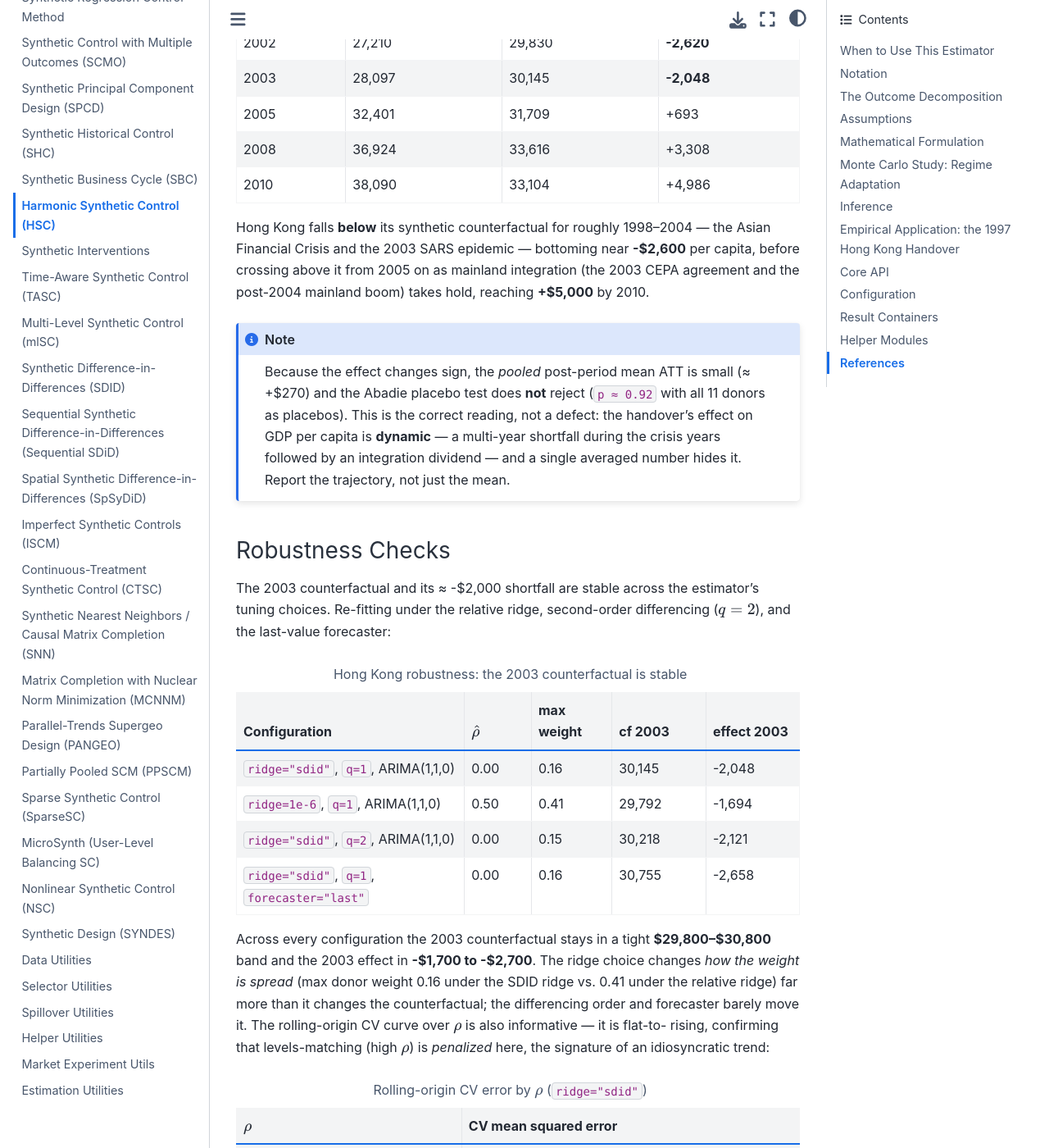
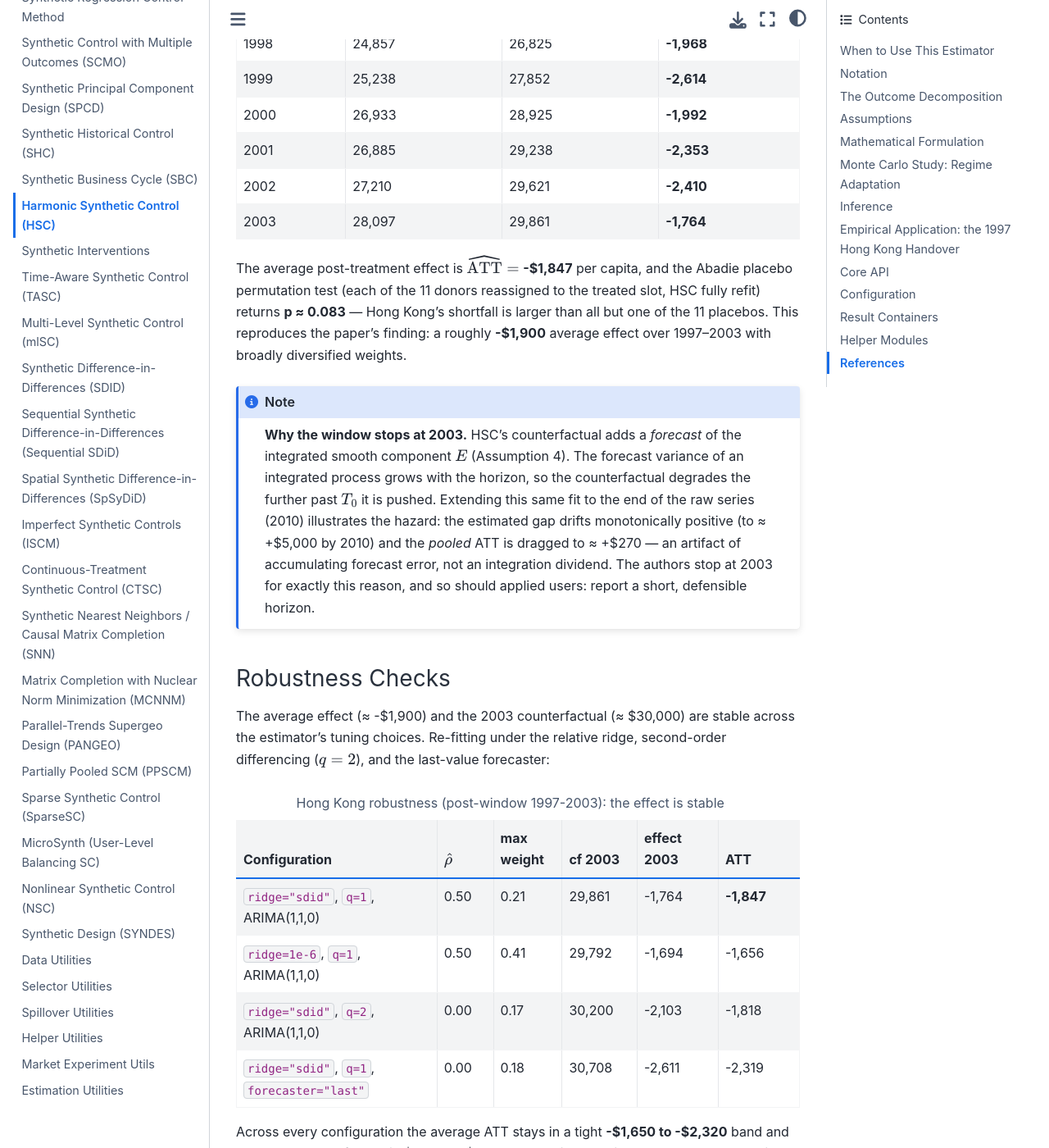
Before and after one commit to jgreathouse9/mlsynth, a Sphinx documentation site: the page built from docs/hsc.rst, in a window 1280 px wide and 1400 px high, scrolled down 8599 px. Shown: the whole window at 82% size. Built offline with Sphinx 7.4.7 and the Sphinx Book theme 1.1.4, drawn with Linux system fonts in a browser that asks for light colours; pages that are not in the unit, such as notebooks, are missing from menus; some of the changed text lies outside the part shown.

Commit message:
Add files via upload

```diff
--- a/docs/hsc.rst
+++ b/docs/hsc.rst
@@ -189,8 +189,8 @@ spurious-matching risk.
    first differences. The SDID ridge **diversifies** the donor weights (no
    corner solutions) and is the configuration the paper uses for its empirical
    application. On the 1997 Hong Kong handover it spreads weight broadly across
-   all 11 donors (largest Korea ≈ 0.16, vs ≈ 0.41 under the near-unregularized
-   relative ridge) while leaving the 2003 counterfactual essentially unchanged
+   all 11 donors (largest Korea ≈ 0.21, vs ≈ 0.41 under the near-unregularized
+   relative ridge) while leaving the counterfactual essentially unchanged
    — see :ref:`hsc-hong-kong` below.
 
 The Two Endpoints
@@ -357,11 +357,15 @@ The paper's headline application (Liu-Xu §7) revisits the economic-integration
 question of Hsiao, Ching and Wan (2012): what happened to Hong Kong's real GDP
 per capita after the 1997 handover to mainland China? The panel
 (``basedata/hong_kong_handover.csv``) is annual real GDP per capita for Hong Kong
-and **11 OECD donors**, 1961–2010, with treatment switching on in **1997**
-(:math:`T_0 = 36` pre-treatment years, 14 post). GDP per capita is the canonical
-nonstationary, trending outcome for which HSC is built, and it is unknown a
-priori whether Hong Kong's growth trend is shared with the donor pool or
-idiosyncratic — exactly the regime HSC's cross-validated :math:`\rho` resolves.
+and **11 OECD donors**, with treatment switching on in **1997**
+(:math:`T_0 = 36` pre-treatment years, 1961–1996). Following the authors, the
+post-treatment window runs **1997–2003** (:math:`T_{\text{post}} = 7`) — the
+counterfactual of an integrated process is only trustworthy a few years out (see
+the note below), so the analysis is *not* extended to the end of the raw series.
+GDP per capita is the canonical nonstationary, trending outcome for which HSC is
+built, and it is unknown a priori whether Hong Kong's growth trend is shared with
+the donor pool or idiosyncratic — exactly the regime HSC's cross-validated
+:math:`\rho` resolves.
 
 .. code-block:: python
 
@@ -372,34 +376,34 @@ idiosyncratic — exactly the regime HSC's cross-validated :math:`\rho` resolves
        "https://raw.githubusercontent.com/jgreathouse9/mlsynth/"
        "refs/heads/main/basedata/hong_kong_handover.csv"
    )
+   df = df[df["year"] <= 2003]               # authors' post-window: 1997-2003
 
    res = HSC({
        "df": df, "outcome": "gdp", "unitid": "country",
        "time": "year", "treat": "Handover",
        "ridge": "sdid",          # SDID-style ridge -> diversified weights
+       "run_inference": True,    # Abadie placebo permutation
        "display_graphs": True,
    }).fit()
 
-   print("selected rho:", round(res.selected_rho, 3))          # 0.0
-   yrs = list(res.inputs.time_labels)
-   i03 = yrs.index(2003)
-   print("2003 counterfactual:", round(res.counterfactual_full[i03]))   # 30145
-   print("2003 effect:", round(res.inputs.Y_post[i03 - res.inputs.T0]
-                               - res.counterfactual_full[i03]))          # -2048
+   print("selected rho:", round(res.selected_rho, 3))   # 0.5
+   print("ATT 1997-2003:", round(res.att))              # -1847
+   print("placebo p-value:", round(res.p_value, 3))     # 0.083
    for k, v in sorted(res.weights_by_donor.items(), key=lambda kv: -kv[1]):
        print(f"  {k:12s} {v:.3f}")
 
 **Donor weights.** With the SDID ridge the design leans on a *broad* mix of
-donors rather than a handful — the largest weight is Korea ≈ 0.16, followed by
-Germany ≈ 0.13, the US ≈ 0.12 and Italy ≈ 0.11, with the remaining seven donors
-each contributing 0.05–0.09. This is the diversification the paper reports;
-under the near-unregularized relative ridge the same fit collapses most of the
-weight onto Korea (≈ 0.41).
+donors rather than a handful — the largest weight is Korea ≈ 0.21, followed by
+Germany ≈ 0.15, the US ≈ 0.15 and Italy ≈ 0.12, with the remaining seven donors
+each contributing 0.01–0.10. This is the diversification the paper reports; under
+the near-unregularized relative ridge the same fit collapses most of the weight
+onto Korea (≈ 0.41).
 
-**The counterfactual path.** Cross-validation selects :math:`\hat\rho = 0`
-(lean to differencing), consistent with Hong Kong's post-handover growth being
-substantially idiosyncratic. The estimated effect is **not monotone**, and that
-is the substantive finding:
+**The counterfactual path.** Cross-validation selects :math:`\hat\rho = 0.5` — a
+genuine interior allocation, blending levels and differences. Hong Kong sits
+**below** its synthetic counterfactual throughout the post-handover window, a
+persistent shortfall spanning the Asian Financial Crisis (1998) and the 2003 SARS
+epidemic:
 
 .. list-table:: HSC counterfactual vs. observed real GDP per capita (USD), ``ridge="sdid"``
    :header-rows: 1
@@ -411,97 +415,103 @@ is the substantive finding:
      - Effect
    * - 1997
      - 26,632
-     - 26,059
-     - +573
+     - 26,459
+     - +173
    * - 1998
      - 24,857
-     - 26,578
-     - **-1,721**
+     - 26,825
+     - **-1,968**
    * - 1999
      - 25,238
-     - 27,748
-     - **-2,510**
+     - 27,852
+     - **-2,614**
+   * - 2000
+     - 26,933
+     - 28,925
+     - **-1,992**
+   * - 2001
+     - 26,885
+     - 29,238
+     - **-2,353**
    * - 2002
      - 27,210
-     - 29,830
-     - **-2,620**
+     - 29,621
+     - **-2,410**
    * - 2003
      - 28,097
-     - 30,145
-     - **-2,048**
-   * - 2005
-     - 32,401
-     - 31,709
-     - +693
-   * - 2008
-     - 36,924
-     - 33,616
-     - +3,308
-   * - 2010
-     - 38,090
-     - 33,104
-     - +4,986
+     - 29,861
+     - **-1,764**
 
-Hong Kong falls **below** its synthetic counterfactual for roughly 1998–2004 —
-the Asian Financial Crisis and the 2003 SARS epidemic — bottoming near
-**-$2,600** per capita, before crossing above it from 2005 on as mainland
-integration (the 2003 CEPA agreement and the post-2004 mainland boom) takes
-hold, reaching **+$5,000** by 2010.
+The average post-treatment effect is :math:`\widehat{\text{ATT}} =`
+**-$1,847** per capita, and the Abadie placebo permutation test (each of the 11
+donors reassigned to the treated slot, HSC fully refit) returns
+**p ≈ 0.083** — Hong Kong's shortfall is larger than all but one of the 11
+placebos. This reproduces the paper's finding: a roughly **-$1,900** average
+effect over 1997–2003 with broadly diversified weights.
 
 .. note::
 
-   Because the effect changes sign, the *pooled* post-period mean ATT is small
-   (≈ +$270) and the Abadie placebo test does **not** reject (``p ≈ 0.92`` with
-   all 11 donors as placebos). This is the correct reading, not a defect: the
-   handover's effect on GDP per capita is **dynamic** — a multi-year shortfall
-   during the crisis years followed by an integration dividend — and a single
-   averaged number hides it. Report the trajectory, not just the mean.
+   **Why the window stops at 2003.** HSC's counterfactual adds a *forecast* of
+   the integrated smooth component :math:`E` (Assumption 4). The forecast
+   variance of an integrated process grows with the horizon, so the
+   counterfactual degrades the further past :math:`T_0` it is pushed. Extending
+   this same fit to the end of the raw series (2010) illustrates the hazard: the
+   estimated gap drifts monotonically positive (to ≈ +$5,000 by 2010) and the
+   *pooled* ATT is dragged to ≈ +$270 — an artifact of accumulating forecast
+   error, not an integration dividend. The authors stop at 2003 for exactly this
+   reason, and so should applied users: report a short, defensible horizon.
 
 Robustness Checks
 ^^^^^^^^^^^^^^^^^
 
-The 2003 counterfactual and its ≈ -$2,000 shortfall are stable across the
-estimator's tuning choices. Re-fitting under the relative ridge, second-order
-differencing (:math:`q = 2`), and the last-value forecaster:
+The average effect (≈ -$1,900) and the 2003 counterfactual (≈ $30,000) are
+stable across the estimator's tuning choices. Re-fitting under the relative
+ridge, second-order differencing (:math:`q = 2`), and the last-value forecaster:
 
-.. list-table:: Hong Kong robustness: the 2003 counterfactual is stable
+.. list-table:: Hong Kong robustness (post-window 1997-2003): the effect is stable
    :header-rows: 1
-   :widths: 34 10 12 14 14
+   :widths: 32 9 11 12 13 13
 
    * - Configuration
      - :math:`\hat\rho`
      - max weight
      - cf 2003
      - effect 2003
+     - ATT
    * - ``ridge="sdid"``, ``q=1``, ARIMA(1,1,0)
-     - 0.00
-     - 0.16
-     - 30,145
-     - -2,048
+     - 0.50
+     - 0.21
+     - 29,861
+     - -1,764
+     - **-1,847**
    * - ``ridge=1e-6``, ``q=1``, ARIMA(1,1,0)
      - 0.50
      - 0.41
      - 29,792
      - -1,694
+     - -1,656
    * - ``ridge="sdid"``, ``q=2``, ARIMA(1,1,0)
      - 0.00
-     - 0.15
-     - 30,218
-     - -2,121
+     - 0.17
+     - 30,200
+     - -2,103
+     - -1,818
    * - ``ridge="sdid"``, ``q=1``, ``forecaster="last"``
      - 0.00
-     - 0.16
-     - 30,755
-     - -2,658
+     - 0.18
+     - 30,708
+     - -2,611
+     - -2,319
 
-Across every configuration the 2003 counterfactual stays in a tight
-**$29,800–$30,800** band and the 2003 effect in **-$1,700 to -$2,700**. The
-ridge choice changes *how the weight is spread* (max donor weight 0.16 under the
-SDID ridge vs. 0.41 under the relative ridge) far more than it changes the
-counterfactual; the differencing order and forecaster barely move it. The
-rolling-origin CV curve over :math:`\rho` is also informative — it is flat-to-
-rising, confirming that levels-matching (high :math:`\rho`) is *penalized* here,
-the signature of an idiosyncratic trend:
+Across every configuration the average ATT stays in a tight **-$1,650 to
+-$2,320** band and the 2003 counterfactual in **$29,800–$30,700**. The ridge
+choice changes *how the weight is spread* (max donor weight 0.21 under the SDID
+ridge vs. 0.41 under the relative ridge) far more than it changes the
+counterfactual; the differencing order and forecaster move it only modestly. The
+rolling-origin CV curve over :math:`\rho` is also informative — it is flat
+through the interior and rises sharply toward :math:`\rho = 1`, confirming that
+pure levels-matching is *penalized* here, the signature of a partly idiosyncratic
+trend:
 
 .. list-table:: Rolling-origin CV error by :math:`\rho` (``ridge="sdid"``)
    :header-rows: 1
@@ -509,26 +519,26 @@ the signature of an idiosyncratic trend:
 
    * - :math:`\rho`
      - CV mean squared error
-   * - **0.00** (selected)
-     - **1.15e6**
+   * - 0.00
+     - 1.18e6
    * - 0.20
-     - 1.20e6
-   * - 0.50
-     - 1.17e6
+     - 1.19e6
+   * - **0.50** (selected)
+     - **1.18e6**
    * - 0.80
      - 1.85e6
    * - 0.97
-     - 5.05e6
+     - 4.69e6
 
 .. note::
 
-   This is a **Path-A-style empirical illustration**, not a machine-precision
-   replication: it reproduces the paper's *qualitative* findings on the same
-   data — broadly diversified donor weights (max ≈ 0.16, no corner solution) and
-   a ≈ $30,000 / ≈ -$2,000 post-handover counterfactual through 2003 — but the
-   public donor panel and pre-processing differ in minor ways from the authors'.
-   The validated bit-for-bit check for HSC is the Monte Carlo above, which
-   matches the standalone estimation skeleton exactly.
+   This is a **Path-A-style empirical illustration**: on the same data and the
+   authors' 1997–2003 window it reproduces the paper's headline numbers — an
+   average effect ≈ -$1,900, a ≈ $30,000 2003 counterfactual, and broadly
+   diversified donor weights (max Korea ≈ 0.21, no corner solution) — though the
+   public donor panel and pre-processing may differ in minor ways from the
+   authors'. The validated bit-for-bit check for HSC is the Monte Carlo above,
+   which matches the standalone estimation skeleton exactly.
 
 Core API
 --------
```
